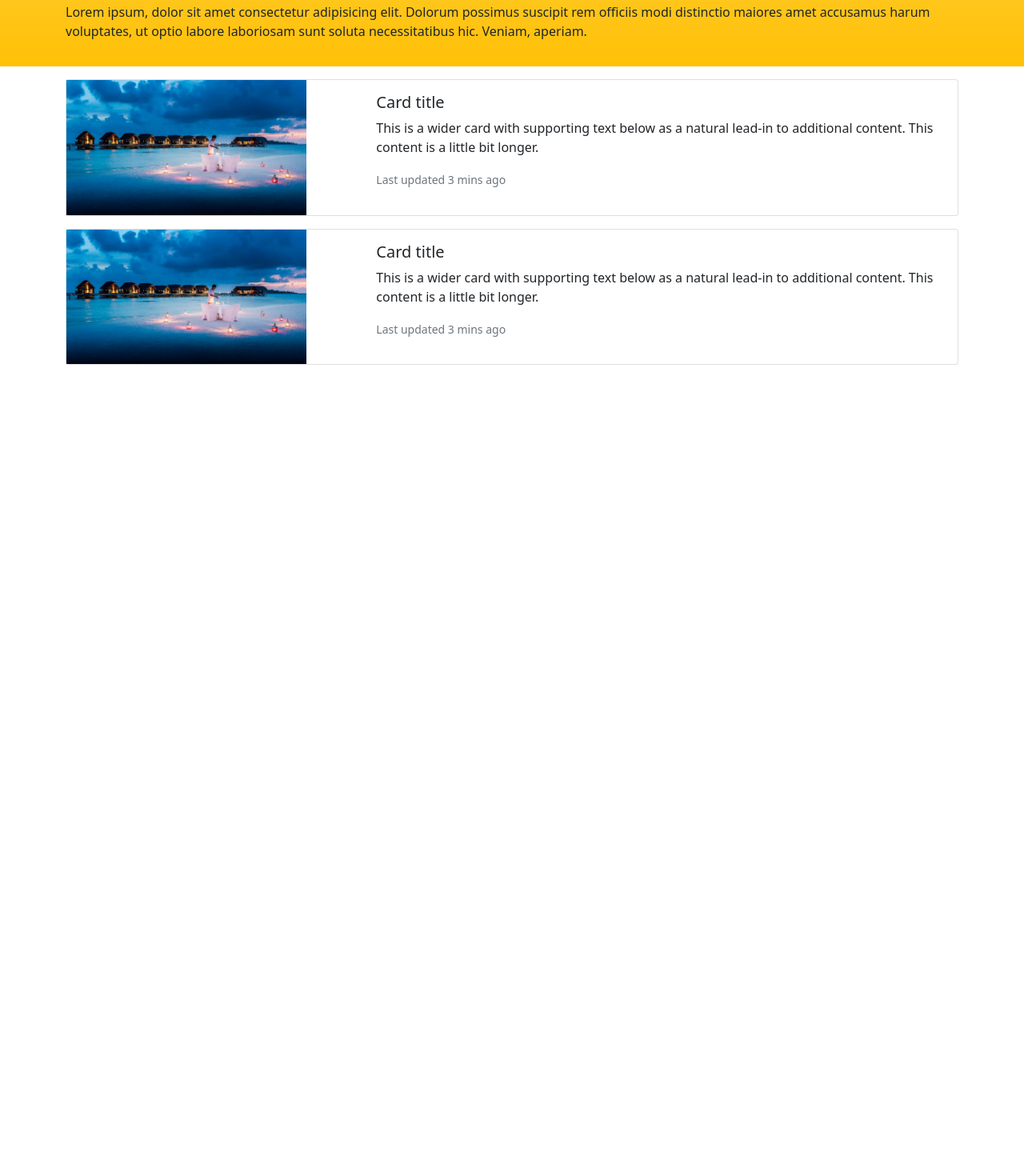
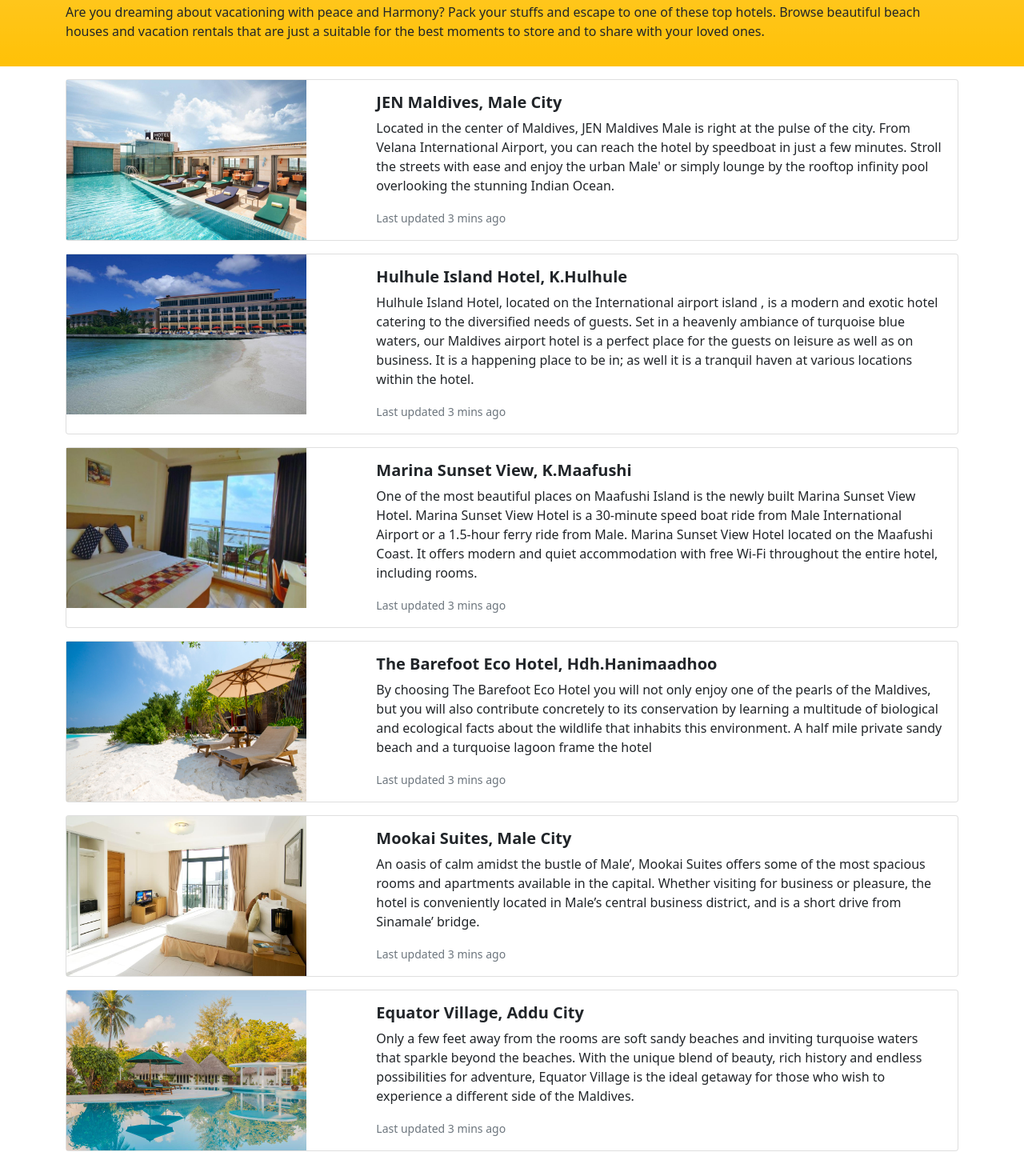
Before and after one commit to wads2020/adams-travel, a plain HTML site: page hotels.html in a window 1280 px wide. Shown: the part 125-1580 px from the top of the page at 80% size. Before the commit the page ends 800 px from the top, so only its background shows below. Drawn offline with Linux system fonts and the light colour scheme.

Commit message:
New hotels added

```diff
--- a/hotels.html
+++ b/hotels.html
@@ -45,7 +45,7 @@
       <div class="bg-warning bg-gradient p-3 mb-3">
           <div class="container">
               <h1> Hotels </h1>
-              <p class="leads"> Lorem ipsum, dolor sit amet consectetur adipisicing elit. Dolorum possimus suscipit rem officiis modi distinctio maiores amet accusamus harum voluptates, ut optio labore laboriosam sunt soluta necessitatibus hic. Veniam, aperiam.</p>
+              <p class="leads"> Are you dreaming about vacationing with peace and Harmony? Pack your stuffs and escape to one of these top hotels. Browse beautiful beach houses and vacation rentals that are just a suitable for the best moments to store and to share with your loved ones. </p>
           </div>
            </div>
            <div class="container">
@@ -54,12 +54,12 @@
                     <div class="card mb-3">
                         <div class="row g-0">
                           <div class="col-md-4">
-                            <img src="images/resort2.jpg" style="width: 300px; " alt="...">
+                            <img src="images/hotel jen.jpg" style="width: 300px; height: 200px; " alt="...">
                           </div>
                           <div class="col-md-8">
                             <div class="card-body">
-                              <h5 class="card-title">Card title</h5>
-                              <p class="card-text">This is a wider card with supporting text below as a natural lead-in to additional content. This content is a little bit longer.</p>
+                              <h5 class="card-title"> <b> JEN Maldives, Male City </b> </h5>
+                              <p class="card-text"> Located in the center of Maldives, JEN Maldives Male is right at the pulse of the city. From Velana International Airport, you can reach the hotel by speedboat in just a few minutes. Stroll the streets with ease and enjoy the urban Male' or simply lounge by the rooftop infinity pool overlooking the stunning Indian Ocean. </p>
                               <p class="card-text"><small class="text-muted">Last updated 3 mins ago</small></p>
                             </div>
                           </div>
@@ -71,18 +71,87 @@
                     <div class="card mb-3">
                         <div class="row g-0">
                           <div class="col-md-4">
-                            <img src="images/resort2.jpg" style="width: 300px; " alt="...">
+                            <img src="images/HIH.png" style="width: 300px; height: 200px;" alt="...">
                           </div>
                           <div class="col-md-8">
                             <div class="card-body">
-                              <h5 class="card-title">Card title</h5>
-                              <p class="card-text">This is a wider card with supporting text below as a natural lead-in to additional content. This content is a little bit longer.</p>
+                              <h5 class="card-title"> <b> Hulhule Island Hotel, K.Hulhule </b></h5>
+                              <p class="card-text">Hulhule Island Hotel, located on the International airport island , is a modern and exotic hotel catering to the diversified needs of guests. Set in a heavenly ambiance of turquoise blue waters, our Maldives airport hotel is a perfect place for the guests on leisure as well as on business. It is a happening place to be in; as well it is a tranquil haven at various locations within the hotel.</p>
                               <p class="card-text"><small class="text-muted">Last updated 3 mins ago</small></p>
                             </div>
                           </div>
                         </div>
                       </div>
                    </div>
+
+                   <div class="col-12">
+                    <div class="card mb-3">
+                        <div class="row g-0">
+                          <div class="col-md-4">
+                            <img src="images/marina.jpg" style="width: 300px; height: 200px; " alt="...">
+                          </div>
+                          <div class="col-md-8">
+                            <div class="card-body">
+                              <h5 class="card-title"> <b> Marina Sunset View, K.Maafushi </b></h5>
+                              <p class="card-text">One of the most beautiful places on Maafushi Island is the newly built Marina Sunset View Hotel. Marina Sunset View Hotel is a 30-minute speed boat ride from Male International Airport or a 1.5-hour ferry ride from Male. Marina Sunset View Hotel located on the Maafushi Coast. It offers modern and quiet accommodation with free Wi-Fi throughout the entire hotel, including rooms.</p>
+                              <p class="card-text"><small class="text-muted">Last updated 3 mins ago</small></p>
+                            </div>
+                          </div>
+                        </div>
+                      </div>
+                   </div>
+
+                   <div class="col-12">
+                    <div class="card mb-3">
+                        <div class="row g-0">
+                          <div class="col-md-4">
+                            <img src="images/The-Barefoot.jpg" style="width: 300px; height: 200px; " alt="...">
+                          </div>
+                          <div class="col-md-8">
+                            <div class="card-body">
+                              <h5 class="card-title"> <b> The Barefoot Eco Hotel, Hdh.Hanimaadhoo </b></h5>
+                              <p class="card-text">By choosing The Barefoot Eco Hotel you will not only enjoy one of the pearls of the Maldives, but you will also contribute concretely to its conservation by learning a multitude of biological and ecological facts about the wildlife that inhabits this environment. A half mile private sandy beach and a turquoise lagoon frame the hotel </p>
+                              <p class="card-text"><small class="text-muted">Last updated 3 mins ago</small></p>
+                            </div>
+                          </div>
+                        </div>
+                      </div>
+                   </div>
+
+                   <div class="col-12">
+                    <div class="card mb-3">
+                        <div class="row g-0">
+                          <div class="col-md-4">
+                            <img src="images/mookai.jpg" style="width: 300px; height: 200px; " alt="...">
+                          </div>
+                          <div class="col-md-8">
+                            <div class="card-body">
+                              <h5 class="card-title"> <b> Mookai Suites, Male City </b></h5>
+                              <p class="card-text">An oasis of calm amidst the bustle of Male’, Mookai Suites offers some of the most spacious rooms and apartments available in the capital. Whether visiting for business or pleasure, the hotel is conveniently located in Male’s central business district, and is a short drive from Sinamale’ bridge. </p>
+                              <p class="card-text"><small class="text-muted">Last updated 3 mins ago</small></p>
+                            </div>
+                          </div>
+                        </div>
+                      </div>
+                   </div>
+
+                   <div class="col-12">
+                    <div class="card mb-3">
+                        <div class="row g-0">
+                          <div class="col-md-4">
+                            <img src="images/Equator Village.jpg" style="width: 300px; height: 200px; " alt="...">
+                          </div>
+                          <div class="col-md-8">
+                            <div class="card-body">
+                              <h5 class="card-title"> <b> Equator Village, Addu City </b></h5>
+                              <p class="card-text"> Only a few feet away from the rooms are soft sandy beaches and inviting turquoise waters that sparkle beyond the beaches. With the unique blend of beauty, rich history and endless possibilities for adventure, Equator Village is the ideal getaway for those who wish to experience a different side of the Maldives. </p>
+                              <p class="card-text"><small class="text-muted">Last updated 3 mins ago</small></p>
+                            </div>
+                          </div>
+                        </div>
+                      </div>
+                   </div>
+
                </div>
            </div>
 
```
Also changed, not shown: images/Equator Village.jpg (added), images/HIH.png (added), images/The-Barefoot.jpg (added), images/hotel jen.jpg (added), images/marina.jpg (added), images/mookai.jpg (added).
